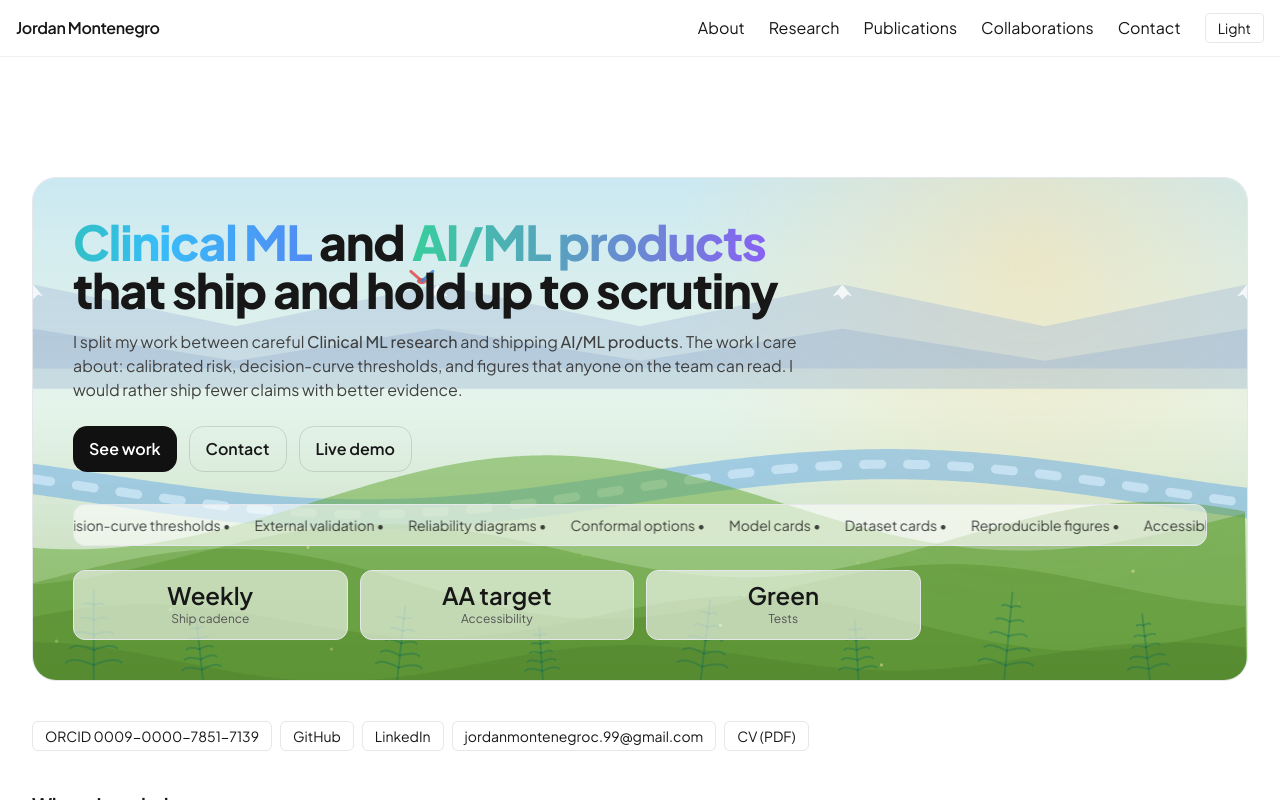
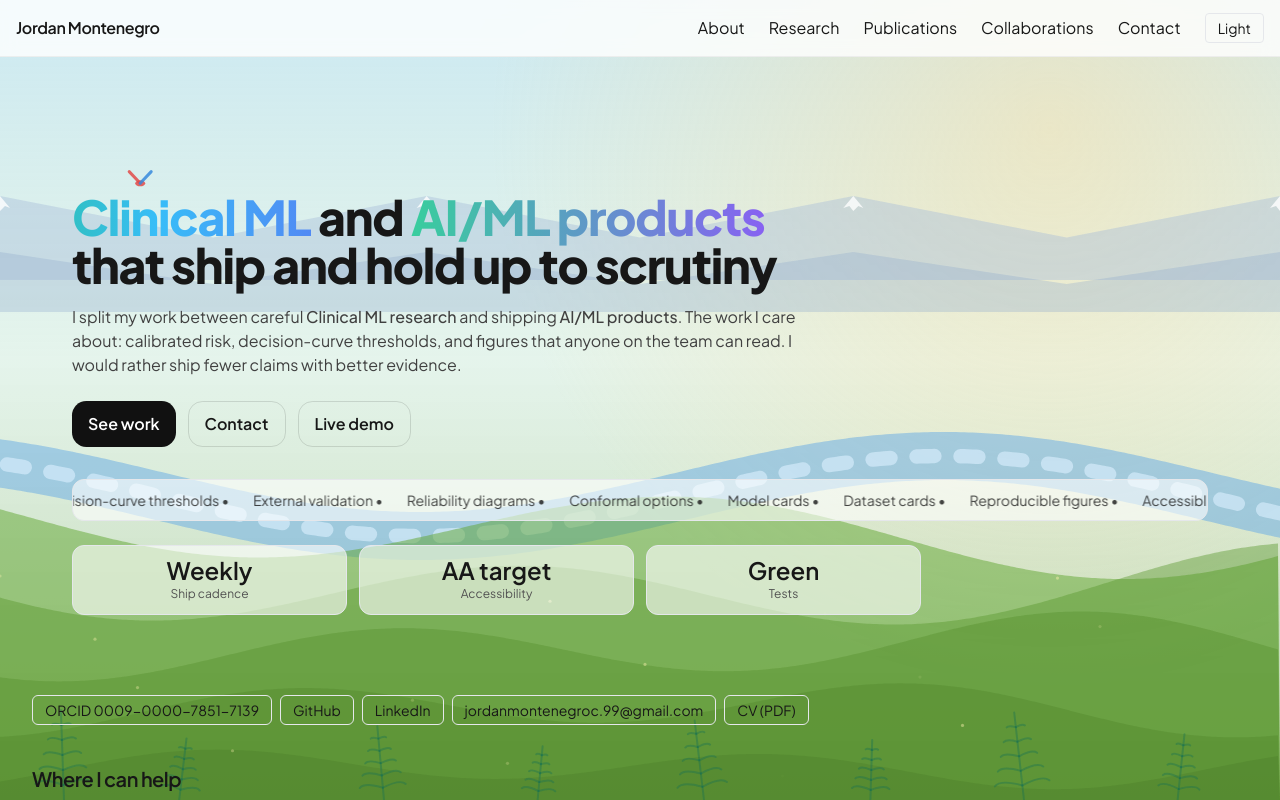
Before and after one commit to ljm234/Portfolio, a Next.js app: page / in a window 1280 px wide. Shown: the top 800 px of the page. Built offline with nearby package versions, Linux system fonts and the light colour scheme.

Commit message:
Make the home selva background global and slow the animation
- Move SelvaBackground to a fixed full-page layer (z-0) with content on z-10, matching the contact BeachFX pattern
- Slow the animation and remove the hero box border and the large top gap
- Drop the now-dead parallax fxRef effect

```diff
--- a/src/components/effects/SelvaBackground.jsx
+++ b/src/components/effects/SelvaBackground.jsx
@@ -21,7 +21,7 @@ function prefersReducedMotion() {
 export default function SelvaBackground({
   className = "",
   canopyLayers = 5,
-  speed = 0.3,
+  speed = 0.08,
   isDark = false,
 }) {
   const ref = useRef(null);
@@ -88,7 +88,7 @@ export default function SelvaBackground({
       for (let i = 0; i < 18; i++) {
         const fx = (i * 137.5) % w;
         const fy = h * (0.72 + ((i * 53) % 100) / 380);
-        const a = sparkA * (0.4 + 0.5 * Math.sin(t * 0.003 + i * 1.9));
+        const a = sparkA * (0.4 + 0.5 * Math.sin(t * 0.0012 + i * 1.9));
         ctx.fillStyle = `rgba(255,243,176,${Math.max(0, a)})`;
         ctx.beginPath();
         ctx.arc(fx, fy, 1.6, 0, Math.PI * 2);
@@ -183,7 +183,7 @@ function drawRiver(ctx, time, w, h, isDark) {
   ctx.strokeStyle = isDark ? "rgba(200,225,245,0.4)" : "rgba(220,240,255,0.6)";
   ctx.lineWidth = width * 0.3;
   ctx.setLineDash([18, 26]);
-  ctx.lineDashOffset = -(time * 40) % 400;
+  ctx.lineDashOffset = -(time * 12) % 400;
   ctx.beginPath();
   for (let x = -20; x <= w + 20; x += 4) {
     const y = midY + Math.sin(x * 0.006 + time * 0.3) * amp;
@@ -243,7 +243,7 @@ function drawPlants(ctx, t, w, h, isDark) {
   fronds.forEach((f) => {
     const bx = w * f.x;
     const by = h;
-    const sway = Math.sin(t * 0.0011 + f.ph) * 0.12 * f.dir;
+    const sway = Math.sin(t * 0.0006 + f.ph) * 0.12 * f.dir;
     ctx.save();
     ctx.translate(bx, by);
     ctx.rotate(sway);
@@ -272,11 +272,11 @@ function drawPlants(ctx, t, w, h, isDark) {
 
 function drawMacaw(ctx, t, w, h) {
   // slow horizontal loop across the upper third
-  const period = 17000;
+  const period = 40000;
   const p = (t % period) / period;
   const x = -60 + p * (w + 120);
   const y = h * 0.24 - Math.sin(p * Math.PI) * 20;
-  const flap = Math.sin(t * 0.012) * 0.5 + 0.5;
+  const flap = Math.sin(t * 0.006) * 0.5 + 0.5;
   const wing = 8 + flap * 6;
 
   ctx.save();
--- a/src/components/home/HomeClient.jsx
+++ b/src/components/home/HomeClient.jsx
@@ -1,26 +1,10 @@
 // src/components/home/HomeClient.jsx
 "use client";
 
-import { useEffect, useRef, useState } from "react";
+import { useEffect, useState } from "react";
 import SelvaBackground from "@/components/effects/SelvaBackground";
 
 export default function HomeClient() {
-  // subtle parallax for the hero field
-  const fxRef = useRef(null);
-  useEffect(() => {
-    const el = fxRef.current;
-    if (!el) return;
-    const move = (e) => {
-      const r = el.getBoundingClientRect();
-      const x = (e.clientX - (r.left + r.width / 2)) / r.width;
-      const y = (e.clientY - (r.top + r.height / 2)) / r.height;
-      el.style.setProperty("--mx", x.toFixed(3));
-      el.style.setProperty("--my", y.toFixed(3));
-    };
-    window.addEventListener("pointermove", move, { passive: true });
-    return () => window.removeEventListener("pointermove", move);
-  }, []);
-
   const [isDark, setIsDark] = useState(false);
   useEffect(() => {
     const check = () => setIsDark(document.documentElement.classList.contains("dark"));
@@ -73,20 +57,15 @@ export default function HomeClient() {
   ];
 
   return (
-    <div className="relative mx-auto max-w-7xl px-4 py-8 md:py-10 space-y-10">
+    <>
+    <div className="fixed inset-0 z-0 overflow-hidden pointer-events-none" aria-hidden="true">
+      <SelvaBackground className="absolute inset-0 h-full w-full" isDark={isDark} />
+    </div>
+    <div className="relative z-10 mx-auto max-w-7xl px-4 pt-2 md:pt-4 pb-8 md:pb-10 space-y-10">
       <StyleBlock />
 
       {/* HERO */}
-      <header className="relative overflow-hidden rounded-3xl border">
-        {/* background field */}
-        <div
-          ref={fxRef}
-          className="heroFX pointer-events-none absolute inset-0 z-0"
-          aria-hidden="true"
-        >
-          <SelvaBackground className="absolute inset-0 h-full w-full" isDark={isDark} />
-        </div>
-
+      <header className="relative overflow-hidden">
         <div className="relative z-10 p-6 md:p-10">
           <h1
             data-testid="hero-title"
@@ -267,6 +246,7 @@ export default function HomeClient() {
         </div>
       </section>
     </div>
+    </>
   );
 }
 
```
